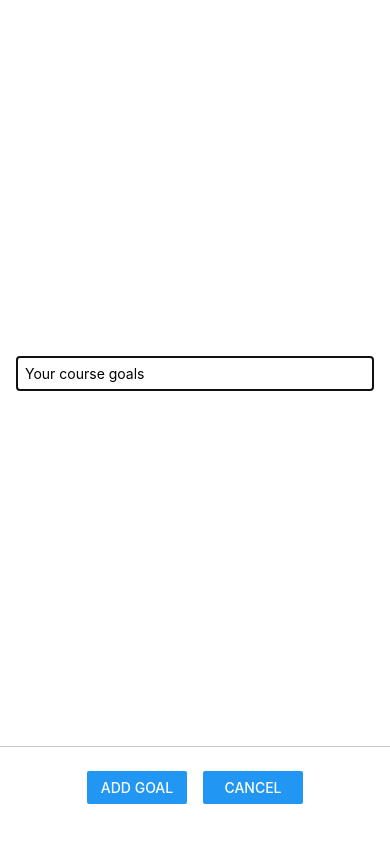
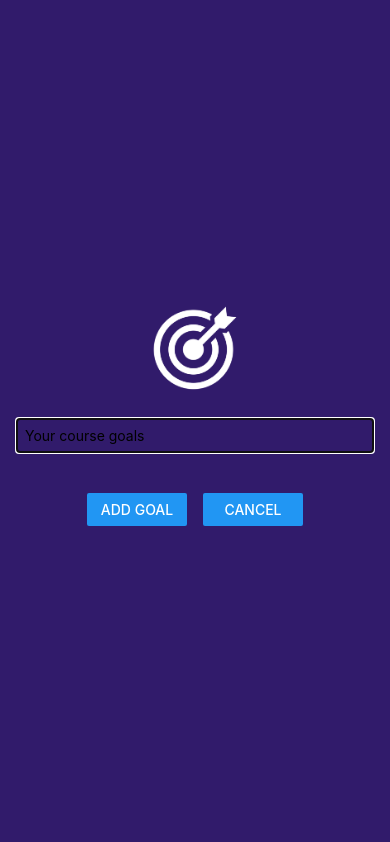
Before and after one commit to Patricknshimiyimana/my_goals_app, a React Native app: screen / in a window 390 px wide. Both pictures are taken after a click on the button "ADD NEW GOAL". Built offline with nearby package versions, Linux system fonts and the light colour scheme.

Commit message:
displaying images using Image component

```diff
--- a/components/GoalInput.js
+++ b/components/GoalInput.js
@@ -1,5 +1,12 @@
 import { useState } from "react";
-import { StyleSheet, View, TextInput, Button, Modal } from "react-native";
+import {
+  StyleSheet,
+  View,
+  TextInput,
+  Button,
+  Modal,
+  Image,
+} from "react-native";
 
 function GoalInput(props) {
   const [goalInput, setGoalInput] = useState("");
@@ -16,13 +23,13 @@
   return (
     <Modal visible={props.showModal} animationType="slide">
       <View style={styles.inputContainer}>
+        <Image style={styles.image} source={require("../assets/goal.png")} />
         <TextInput
           style={styles.textInput}
           placeholder="Your course goals"
           value={goalInput}
           onChangeText={goalInputHandler}
         />
-      </View>
       <View style={styles.buttonContainer}>
         <View style={styles.button}>
           <Button title="Add goal" onPress={addGoalHandler} />
@@ -36,6 +43,7 @@
           />
         </View>
       </View>
+      </View>
     </Modal>
   );
 }
@@ -47,10 +55,14 @@
     flex: 1,
     justifyContent: "center",
     alignItems: "center",
-    borderBottomWidth: 1,
     borderBottomColor: "#ccc",
-    marginBottom: 24,
     padding: 16,
+    backgroundColor: "#311b6b",
+  },
+  image: {
+    width: 100,
+    height: 100,
+    margin: 20
   },
   textInput: {
     borderWidth: 1,
@@ -59,9 +71,9 @@
     padding: 8,
   },
   buttonContainer: {
-    marginBottom: 40,
     flexDirection: "row",
     justifyContent: "center",
+    marginVertical: 40
   },
   button: {
     width: 100,
```
Also changed, not shown: assets/goal.png (added).
